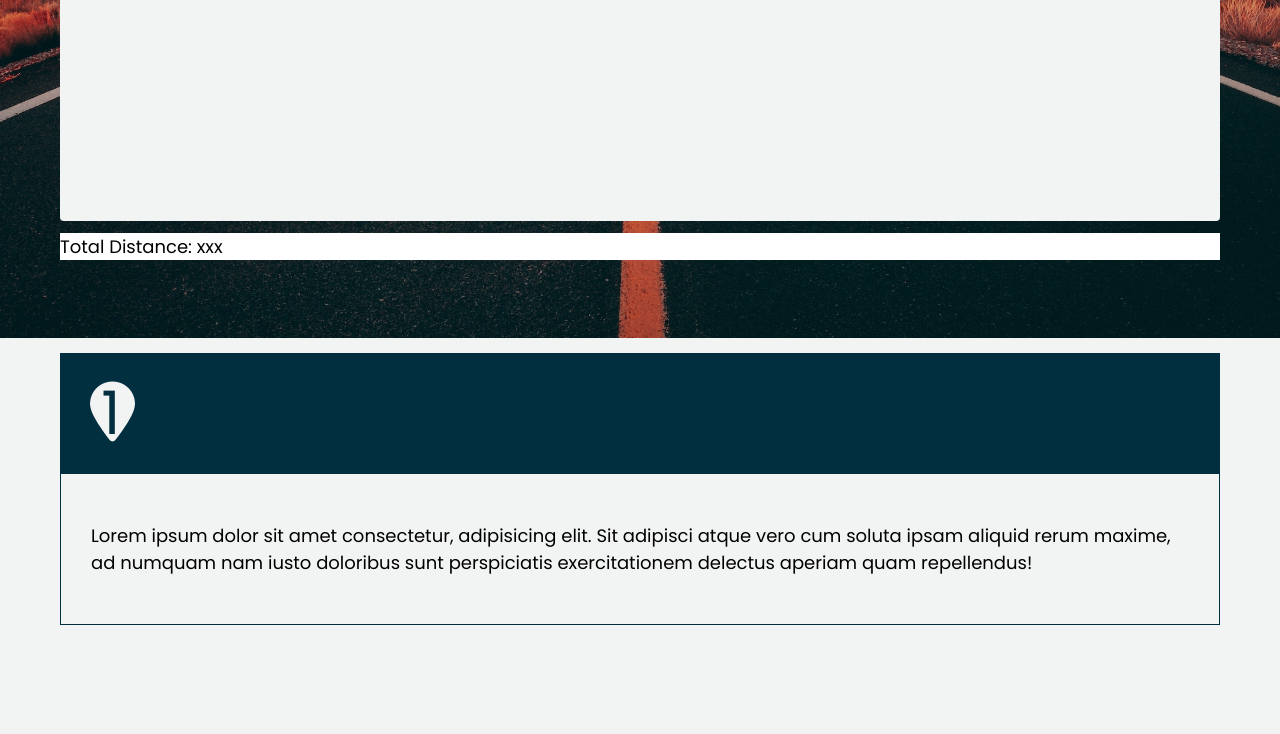
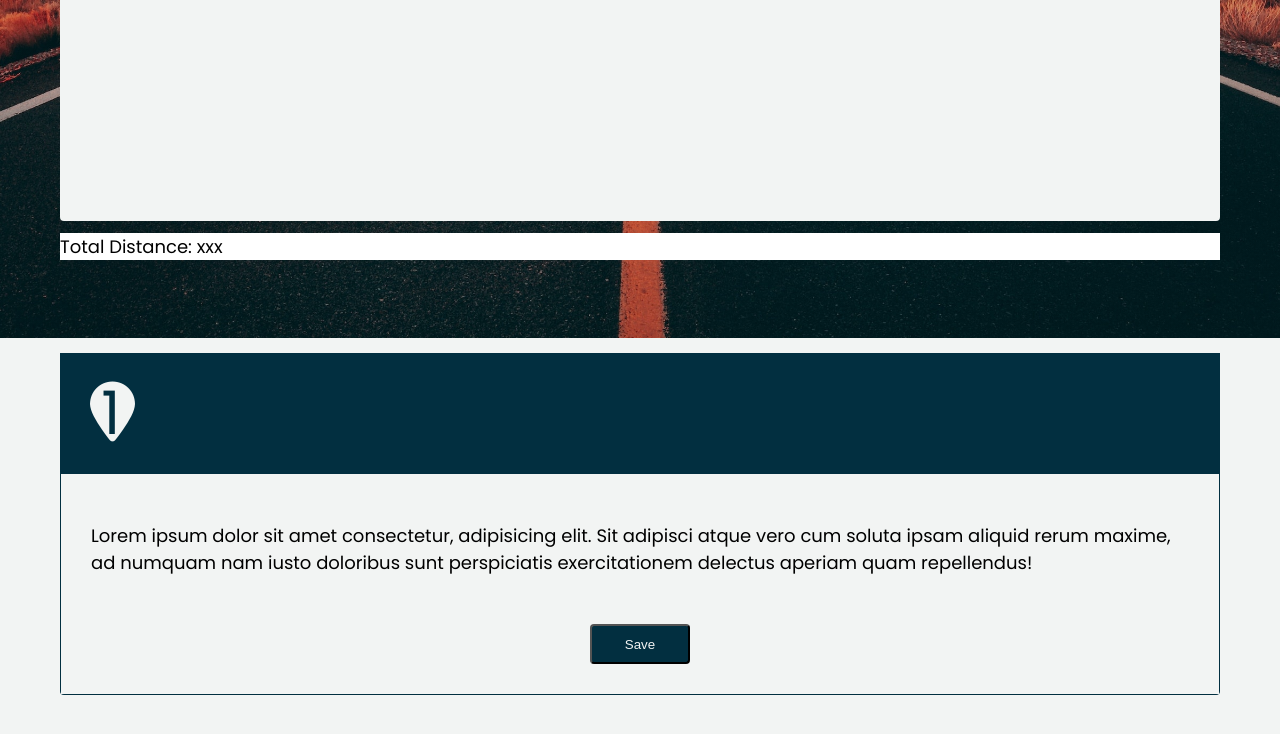
Before and after one commit to ryanmccloy/FullyFuelled, a plain HTML site: page index.html in a window 1280 px wide. Shown: the part 462-1196 px from the top of the page. Before the commit the page ends 1117 px from the top, so only its background shows below. Drawn offline with Linux system fonts and the light colour scheme.

Commit message:
updated styles on stop-box

```diff
--- a/index.html
+++ b/index.html
@@ -54,6 +54,7 @@
               numquam nam iusto doloribus sunt perspiciatis exercitationem
               delectus aperiam quam repellendus!
             </p>
+            <button class="stop-save">Save</button>
           </div>
         </div>
       </div>
--- a/styles.css
+++ b/styles.css
@@ -148,6 +148,10 @@ body {
   margin-top: 1%;
 }
 
+.trip-stops {
+  padding-bottom: 90px;
+}
+
 .pin {
   color: var(--white-smoke);
   font-size: 60px;
@@ -160,6 +164,16 @@ body {
   top: 0%;
   left: 25%;
   color: var(--perusion-blue);
+}
+
+.stop-save {
+  width: 100px;
+  height: 40px;
+  background-color: var(--perusion-blue);
+  color: var(--white-smoke);
+  border-radius: 4px;
+  margin-top: 30px;
+  cursor: pointer;
 }
 
 /* JS Manipulation Classes */
@@ -175,7 +189,9 @@ body {
 
 .stop-box {
   width: 100%;
-  margin-bottom: 30px;
+  margin-bottom: 15px;
+  border-radius: 4px;
+  overflow: hidden;
 }
 
 .stop {
@@ -184,12 +200,16 @@ body {
   margin-top: 15px;
   display: flex;
   align-items: center;
+  cursor: pointer;
 }
 
 .stop-info {
   background-color: var(--white-smoke);
   border: 1px solid var(--perusion-blue);
   padding: 30px;
+  display: flex;
+  flex-direction: column;
+  align-items: center;
 }
 
 /* Media Queries */
```
